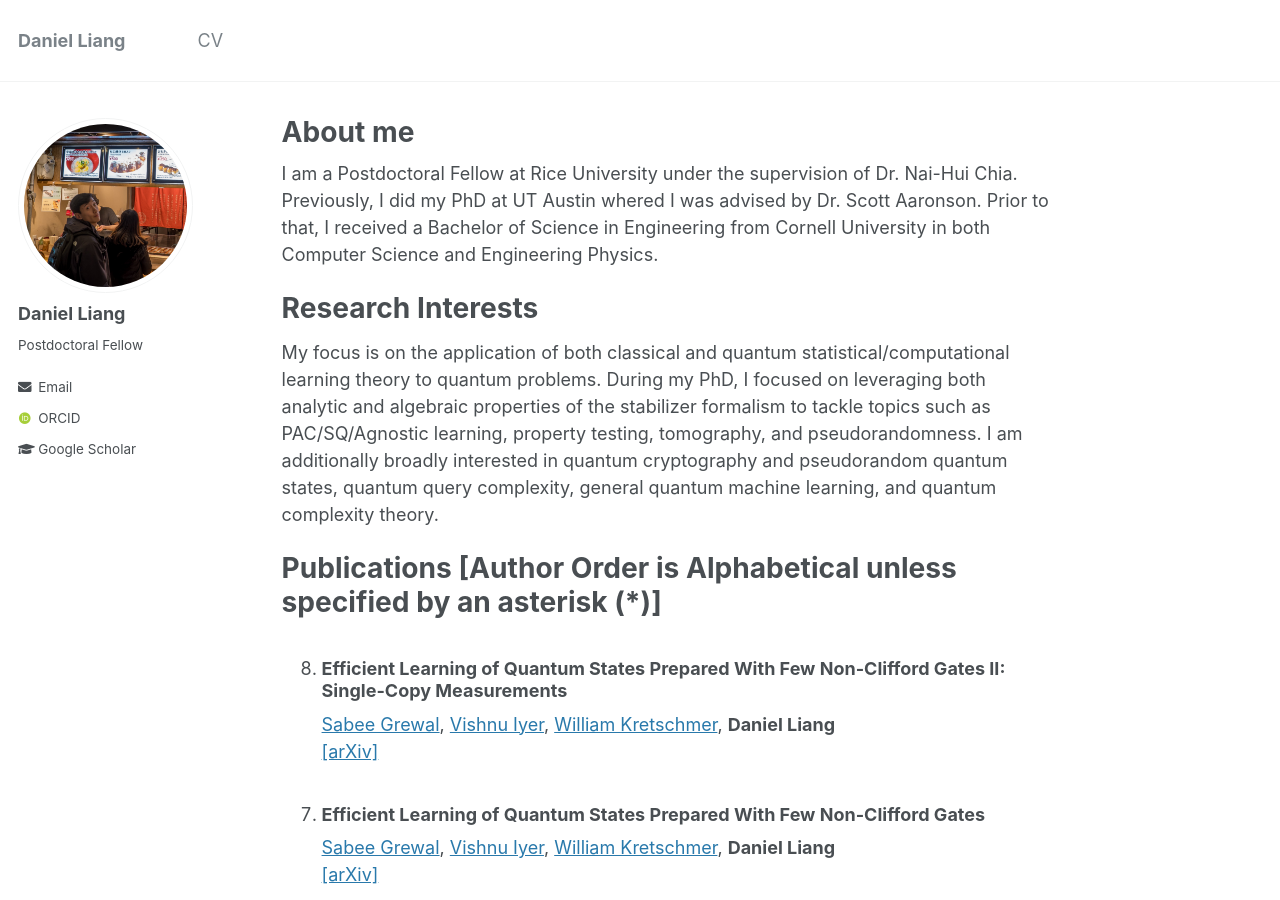
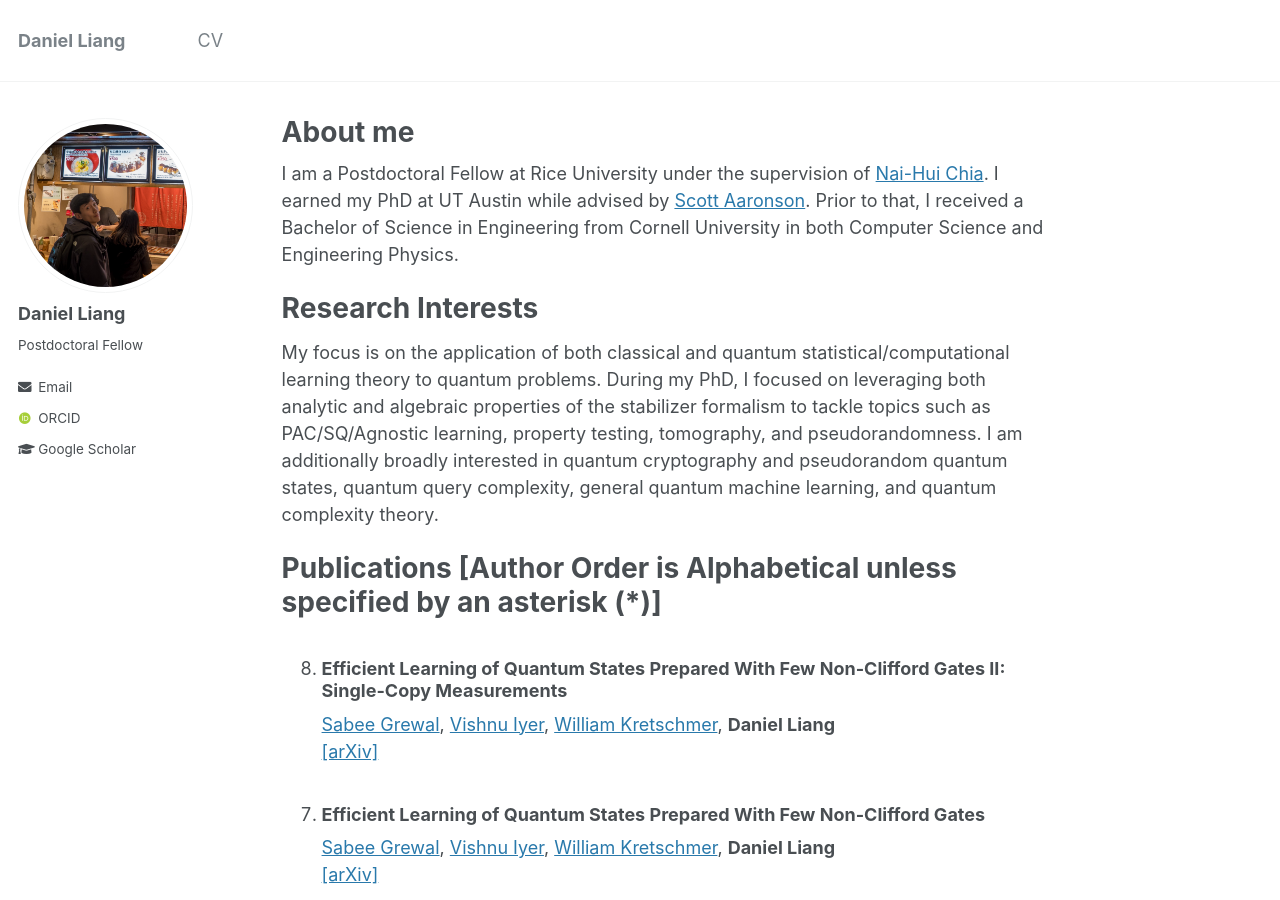
Before and after one commit to Daniel-You-Liang/Daniel-You-Liang.github.io, a Jekyll site: the page built from _pages/about.md, in a window 1280 px wide and 900 px high. Built offline with Jekyll 4.4.1, drawn with Linux system fonts in a browser that asks for light colours; some web fonts are replaced.

Commit message:
Changed about

```diff
--- a/_pages/about.md
+++ b/_pages/about.md
@@ -8,7 +8,7 @@ redirect_from:
   - /about.html
 ---
 
-I am a Postdoctoral Fellow at Rice University under the supervision of Dr. Nai-Hui Chia. Previously, I did my PhD at UT Austin whered I was advised by Dr. Scott Aaronson. Prior to that, I received a Bachelor of Science in Engineering from Cornell University in both Computer Science and Engineering Physics.
+I am a Postdoctoral Fellow at Rice University under the supervision of [Nai-Hui Chia](https://sites.google.com/view/naihuichia). I earned my PhD at UT Austin while advised by [Scott Aaronson](https://www.scottaaronson.com/). Prior to that, I received a Bachelor of Science in Engineering from Cornell University in both Computer Science and Engineering Physics.
 
 Research Interests
 ======
```
